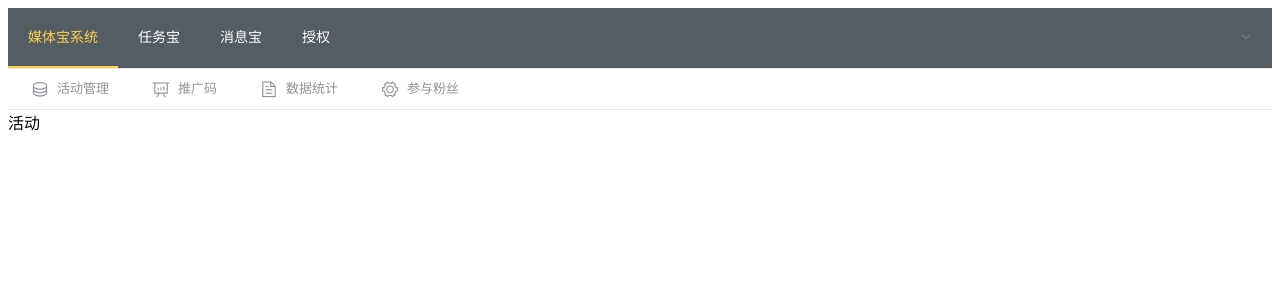
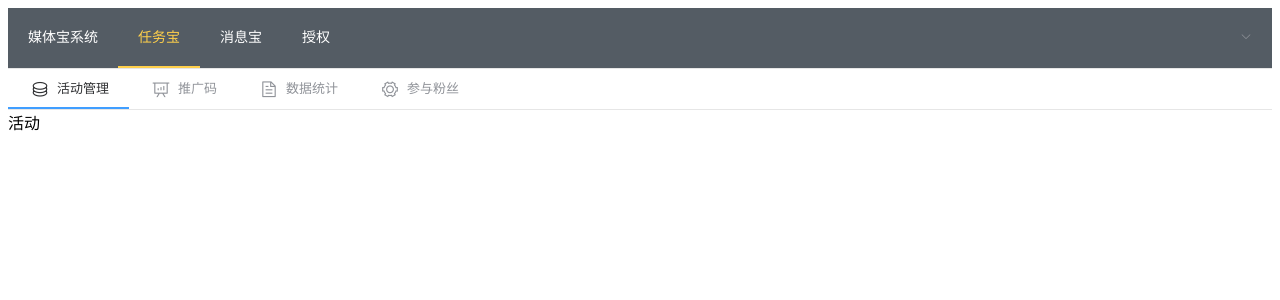
Before and after one commit to juanwang01/try, a Vue app: page /#/activity in a window 1280 px wide. Shown: the top 300 px of the page. Built offline with nearby package versions, Linux system fonts and the light colour scheme.

Commit message:
fix:修复菜单选中状态不更新

```diff
--- a/src/views/LayoutView.vue
+++ b/src/views/LayoutView.vue
@@ -30,12 +30,13 @@
         name: "LayoutView",
         data() {
             return {
-                rootActiveRouter: ""
+                rootActiveRouter: "Task"
             }
         },
         mounted() {
             // 获取当前的所有路由
-            // this.rootActiveRouter = this.$route.matched[1].path;
+            this.rootActiveRouter = this.$route.matched[1].name;
+            console.log('检查第一层路由列表：',this.$route.matched)
         },
         computed: {
             username() {
--- a/src/views/task/TaskLayout.vue
+++ b/src/views/task/TaskLayout.vue
@@ -16,7 +16,7 @@
         name: "TaskLayout",
         data() {
             return {
-                subActiveRouter: ""
+                subActiveRouter: "Activity"
             }
         },
         watch: {
@@ -27,7 +27,7 @@
         },
         mounted() {
             // 获取当前的所有路由
-            this.subActiveRouter = this.$route.matched[1].name;
+            this.subActiveRouter = this.$route.matched[2].name;
             // console.log('检查路由表：', this.$route.matched[1].name)
         }
     }
```
